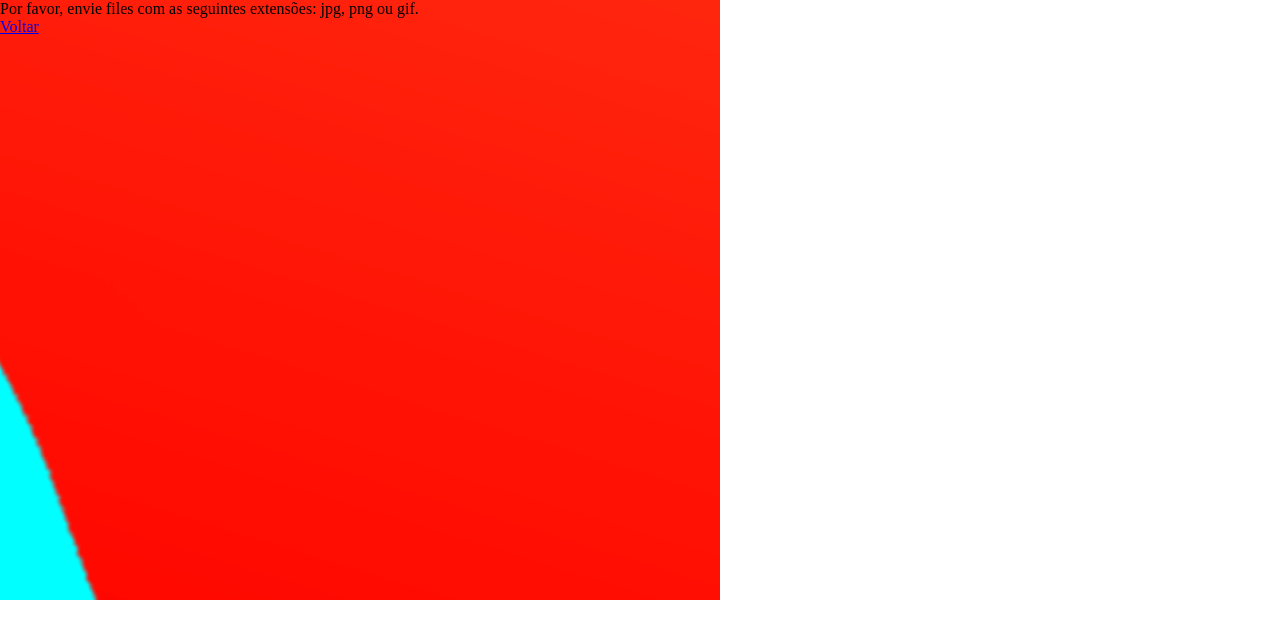
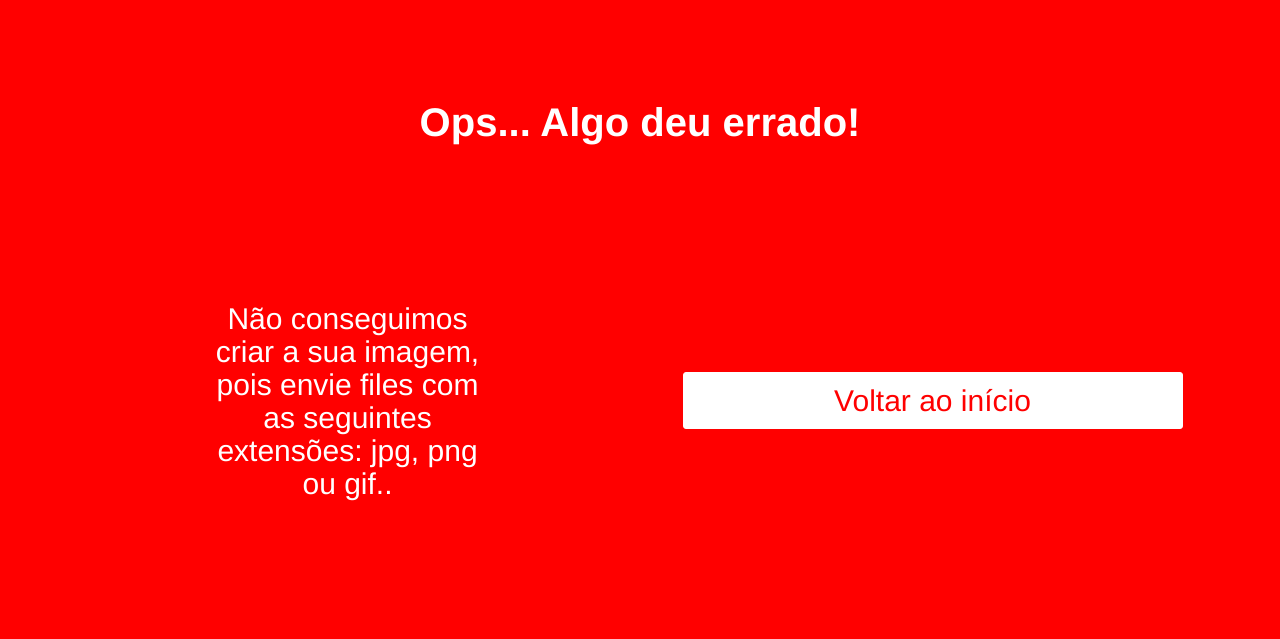
Before and after one commit to rgalvaomachado/filtro, a PHP site: page /error.php?error=1 in a window 1280 px wide. Shown: the top 639 px of the page. Run offline with PHP 8.4, Linux system fonts and the light colour scheme.

Commit message:
implementacao tela de erro

```diff
--- a/error.css
+++ b/error.css
@@ -1,9 +1,59 @@
+
+h1{
+    color: white;
+    margin-top: 100px;
+    text-align: center;
+}
+h2{
+    color: white;
+}
+#btn_convert{
+    background-color: white;
+    border-color: white;
+    color: red;
+    font-size: 30px;
+}
+
+#content{
+    margin: 0;
+    position: absolute;
+    top: 50%;
+    left: 50%;
+    -ms-transform: translate(-50%, -50%);
+    transform: translate(-50%, -50%);
+}
+
+
 body{
     padding: 0px;
     margin: 0px;
+    background-color: red;
 }
 #main{
-    background-image: url('img/screen-desktop-4-up.png');
-    background-repeat: no-repeat;
-    background-color: aqua;
+    margin-top: 0px;
 }
+#content{
+    margin: 0;
+    position: absolute;
+    top: 50%;
+    left: 50%;
+    -ms-transform: translate(-50%, -50%);
+    transform: translate(-50%, -50%);
+}
+
+@media (min-width: 960px){
+    .upload{
+        position: absolute;
+        margin: 0;
+        top: 50%;
+        left: 50%;
+        transform: translate(-50%, -50%);
+        text-align: center;
+    }
+}
+
+@media (max-width: 960px){
+    .upload{
+        text-align: center;
+    }
+}
--- a/error.js
+++ b/error.js
@@ -10,5 +10,5 @@ if(window.screen.width < 800){
 console.log(window.screen.width)
 console.log(window.screen.height)
 
-$('#main').css('width', window.screen.width*.9+"px");
-$('#main').css('height', window.screen.height+"px");
+// $('#main').css('width', window.screen.width*.9+"px");
+// $('#main').css('height', window.screen.height+"px");
--- a/error.php
+++ b/error.php
@@ -1,16 +1,16 @@
 <?php
     switch($_GET['error']){
         case 1:
-            $message = "Por favor, envie files com as seguintes extensões: jpg, png ou gif.";
+            $message = "envie files com as seguintes extensões: jpg, png ou gif.";
             break;
         case 2:
-            $message = "O file enviado é muito grande, envie files de até 100mb";
+            $message = "o file enviado é muito grande, envie files de até 100mb";
             break;
         case 3:
-            $message = "Não foi possível enviar o file, tente novamente";
+            $message = "não foi possível enviar o file, tente novamente";
             break;
         case 4:
-            $message = "Nenhum arquivo foi selecionado";
+            $message = "nenhum arquivo foi selecionado";
             break;
         case 5:
             break;
@@ -22,17 +22,35 @@
     <meta charset="UTF-8">
     <meta http-equiv="X-UA-Compatible" content="IE=edge">
     <meta name="viewport" content="width=device-width, initial-scale=1.0">
+    <link href="css/bootstrap.min.css" rel="stylesheet">
+	<link href="css/font-awesome.min.css" rel="stylesheet">
+	<link href="css/datepicker3.css" rel="stylesheet">
+	<link href="css/styles.css" rel="stylesheet">
     <link rel="stylesheet" href="error.css">
     <title>Claus Sport</title>
 </head>
 <body>
-    <!-- <img id="screen-up" src="img/screen-desktop-4-up.png"/> -->
+    <h1><strong>Ops... Algo deu errado!</strong><h1>
     <div id="main">
-        <?= $message?>
-        <br>
-        <a href='index.php'>Voltar</a>
+        <div id="content">
+            <form method="post" action="upload.php" enctype="multipart/form-data">
+                <div class="container">
+                    <div class="row">
+                        <div class="col-sm-12 col-md-6">
+                            <div class="upload">
+                                <h2>Não conseguimos criar a sua imagem,<br> pois <?= $message?>.</h2>
+                            </div>
+                        </div>
+                        <div class="col-sm-12 col-md-6">
+                            <div class='upload'>
+                                <a href="index.php" id="btn_convert" type="button" class="btn btn-sm btn-success input">Voltar ao início</a>
+                            </div>
+                        </div>
+                    </div>
+                </div>
+            </form>
     </div>
     <script src="libs/jquery-3.6.0.js" type="text/javascript"></script>
-    <script src="error.js" type="text/javascript"></script>
+    <script src="index.js" type="text/javascript"></script>
 </body>
 </html>
```
